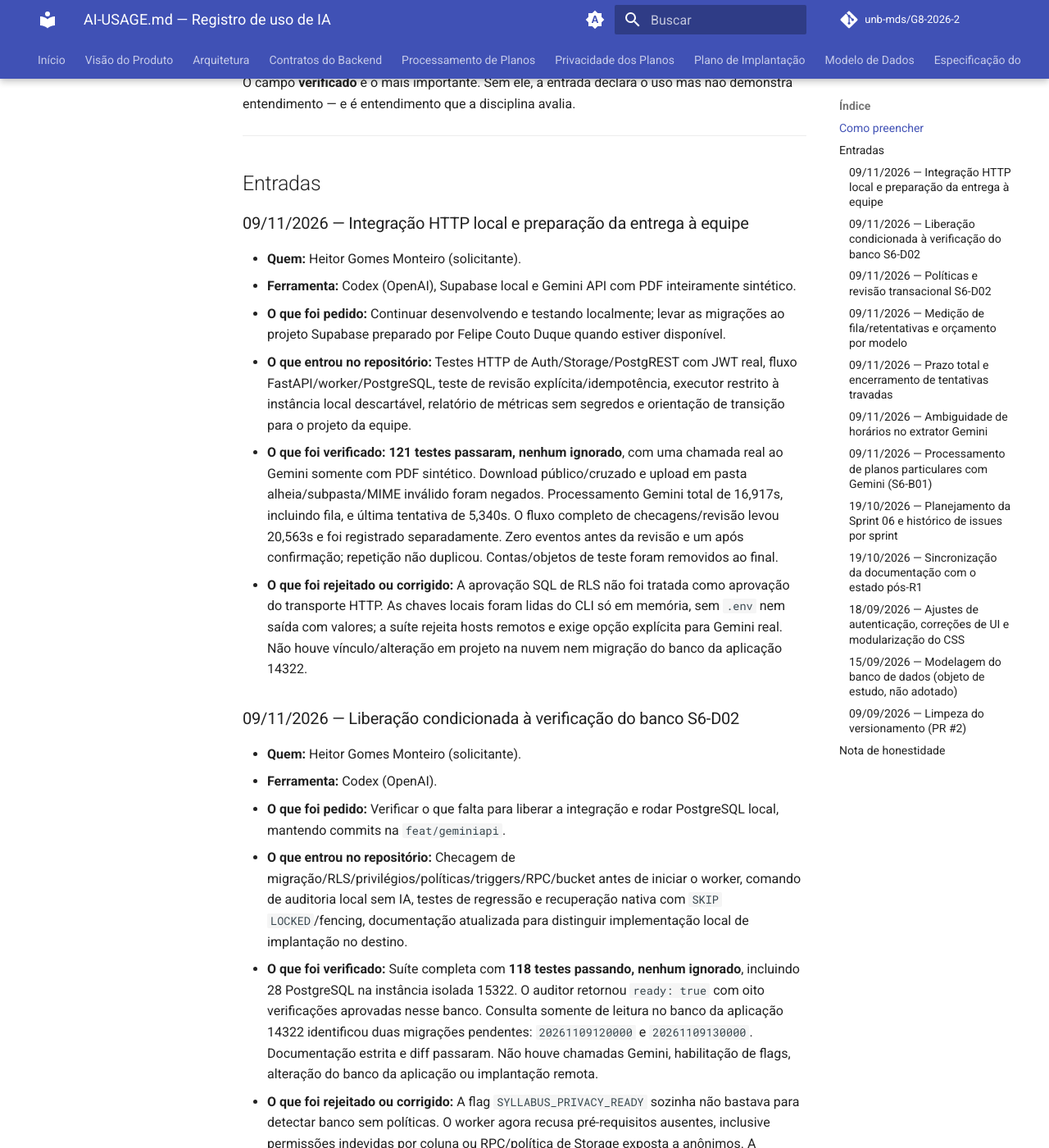
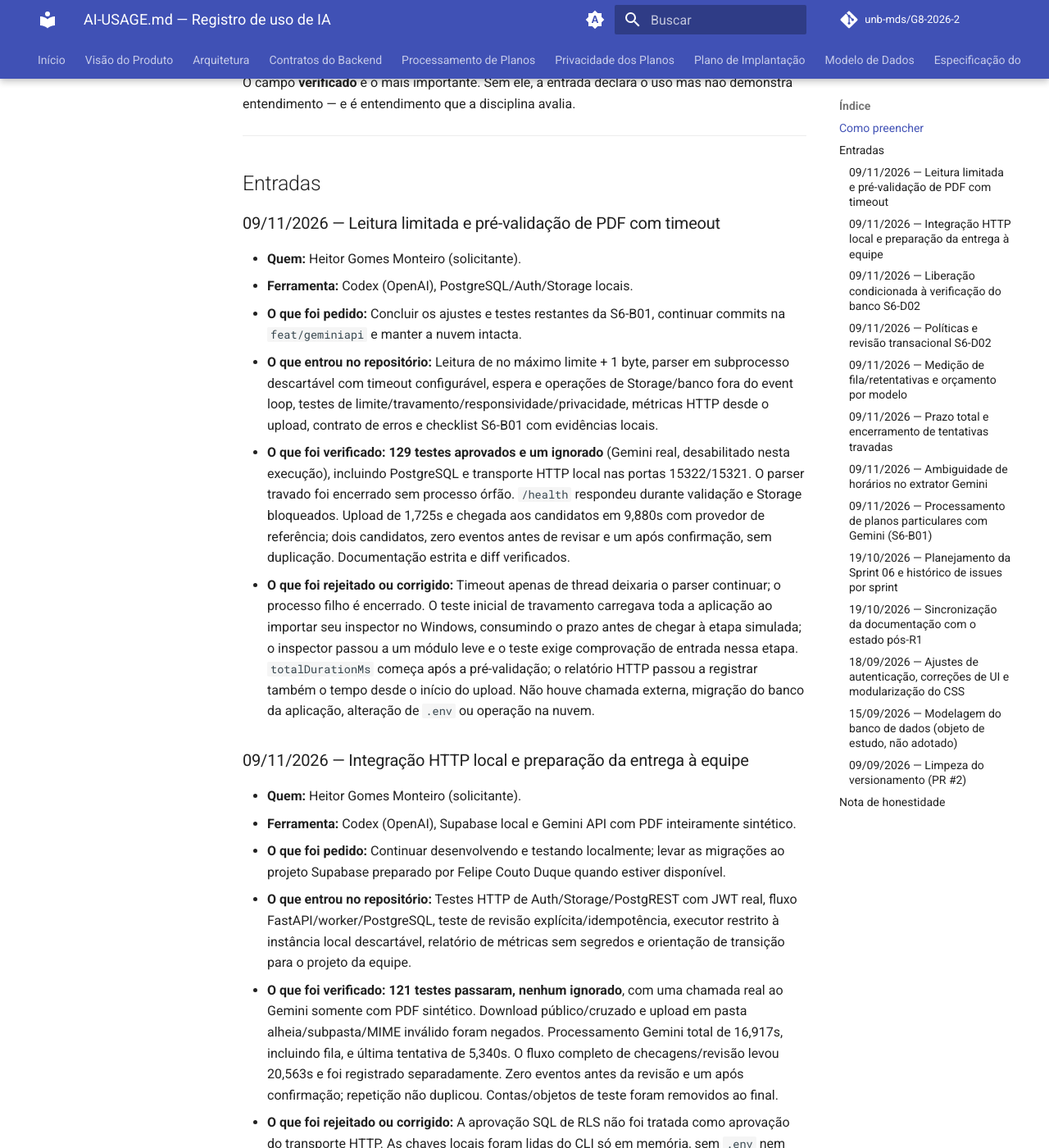
Before and after one commit to unb-mds/2026-2-AgendaUnB, an MkDocs documentation site: the page built from docs/AI-USAGE.md, in a window 1280 px wide and 1400 px high, scrolled down 772 px. Shown: the whole window at 82% size. Built offline with MkDocs 1.6.1 and Material for MkDocs 9.7.7, drawn with Linux system fonts in a browser that asks for light colours; comment, search, counter and statistics services are not loaded.

Commit message:
docs(syllabus): registra testes finais e conclui checklist local da S6-B01

````diff
--- a/docs/AI-USAGE.md
+++ b/docs/AI-USAGE.md
@@ -29,6 +29,15 @@ O campo **verificado** é o mais importante. Sem ele, a entrada declara o uso ma
 ---
 
 ## Entradas
+
+### 09/11/2026 — Leitura limitada e pré-validação de PDF com timeout
+
+- **Quem:** Heitor Gomes Monteiro (solicitante).
+- **Ferramenta:** Codex (OpenAI), PostgreSQL/Auth/Storage locais.
+- **O que foi pedido:** Concluir os ajustes e testes restantes da S6-B01, continuar commits na `feat/geminiapi` e manter a nuvem intacta.
+- **O que entrou no repositório:** Leitura de no máximo limite + 1 byte, parser em subprocesso descartável com timeout configurável, espera e operações de Storage/banco fora do event loop, testes de limite/travamento/responsividade/privacidade, métricas HTTP desde o upload, contrato de erros e checklist S6-B01 com evidências locais.
+- **O que foi verificado:** **129 testes aprovados e um ignorado** (Gemini real, desabilitado nesta execução), incluindo PostgreSQL e transporte HTTP local nas portas 15322/15321. O parser travado foi encerrado sem processo órfão. `/health` respondeu durante validação e Storage bloqueados. Upload de 1,725s e chegada aos candidatos em 9,880s com provedor de referência; dois candidatos, zero eventos antes de revisar e um após confirmação, sem duplicação. Documentação estrita e diff verificados.
+- **O que foi rejeitado ou corrigido:** Timeout apenas de thread deixaria o parser continuar; o processo filho é encerrado. O teste inicial de travamento carregava toda a aplicação ao importar seu inspector no Windows, consumindo o prazo antes de chegar à etapa simulada; o inspector passou a um módulo leve e o teste exige comprovação de entrada nessa etapa. `totalDurationMs` começa após a pré-validação; o relatório HTTP passou a registrar também o tempo desde o início do upload. Não houve chamada externa, migração do banco da aplicação, alteração de `.env` ou operação na nuvem.
 
 ### 09/11/2026 — Integração HTTP local e preparação da entrega à equipe
 
--- a/docs/processamento-planos.md
+++ b/docs/processamento-planos.md
@@ -26,6 +26,23 @@ equivalência de expressões arbitrárias de políticas.
 
 ## Arquitetura e recuperação
 
+Antes de aceitar o upload, a API lê no máximo `MAX_UPLOAD_SIZE_BYTES + 1` bytes:
+o byte adicional permite rejeitar excesso sem carregar o arquivo inteiro na
+memória da aplicação. O parser multipart pode usar arquivo temporário; esse
+limite de leitura não substitui um limite de recepção HTTP da hospedagem.
+Extensão, MIME e assinatura são conferidos antes de iniciar o parser de PDF.
+
+A pré-validação de integridade, senha, páginas e texto selecionável roda em um
+subprocesso `spawn` descartável, com prazo padrão de **8s**, incluindo sua criação.
+A espera e as operações síncronas de Storage/banco usam o pool de threads da API;
+outras requisições continuam respondendo. Ao vencer o prazo, o parser é encerrado
+(limpeza de até 2,2s adicionais) e o upload retorna **422**. Falha do processo ou
+de comunicação retorna **503**. Nenhum desses casos envia o PDF ao Storage ou
+cria linha na fila. A pré-validação ainda é aguardada pelo upload; a extração
+completa e a IA acontecem somente no worker após o **202**.
+O filho devolve apenas um código de uma lista fixa; mensagens do parser e
+conteúdo do documento não são encaminhados a respostas ou logs.
+
 ```mermaid
 flowchart LR
     UP[Upload autenticado] --> STORAGE[PDF no Storage privado]
@@ -39,7 +56,7 @@ flowchart LR
     CAND --> REVIEW[Revisão futura S6-B02]
 ```
 
-A API não inicia threads, `BackgroundTasks` ou chamadas à IA. A própria linha de
+A API não agenda extração/IA em `BackgroundTasks` nem chama a IA. A própria linha de
 `planos_ensino` é a fila persistente; reiniciar API/worker não perde a tarefa.
 O worker consulta a fila a cada segundo quando ocioso. Em PostgreSQL, usa
 `FOR UPDATE SKIP LOCKED` para reivindicar uma linha, incrementa `execucao_atual`,
@@ -79,6 +96,7 @@ em 09/11/2026.
 | --- | --- | --- |
 | `GEMINI_API_KEY` | Ausente | Segredo no ambiente do backend/worker, nunca `VITE_` |
 | `GEMINI_MODEL` | `gemini-3.5-flash-lite` | Alterar junto aos preços e à avaliação do corpus |
+| `SYLLABUS_UPLOAD_VALIDATION_TIMEOUT_SECONDS` | 8 | Prazo do parser na pré-validação do upload; finito, maior que zero e no máximo 30; independente do worker |
 | `SYLLABUS_AI_TIMEOUT_SECONDS` | 12 | Timeout de rede por operação e verificação de tempo ao receber resposta; máximo 30 |
 | `SYLLABUS_ATTEMPT_TIMEOUT_SECONDS` | 18 | Prazo total do subprocesso (Storage, PDF e IA); máximo 60, sempre menor que o lease |
 | `SYLLABUS_MAX_ATTEMPTS` | 2 | Total por arquivo, inclusive recuperação após interrupção; máximo 3 |
@@ -171,6 +189,11 @@ os timestamps persistidos de criação/término, incluindo fila e retentativas;
 antes do término, retorna nulo. Logs de sucesso/falha usam esse total para indicar
 desvios de 20s, mesmo se a tentativa final foi rápida. Recuperações sem orçamento
 ou tentativas restantes também registram a duração total.
+Esse campo começa após a pré-validação e não inclui a recepção do upload. O teste
+HTTP registra separadamente `upload_duration_ms` e `upload_to_candidates_ms`,
+este último incluindo pré-validação, Storage, fila e conclusão do processamento.
+Também inclui as checagens de acesso executadas pelo teste enquanto a tarefa
+aguarda despacho; não equivale a uma medição da hospedagem final.
 
 ## Avaliação reproduzível
 
@@ -222,3 +245,25 @@ persistidas. Nenhuma data precisou ser bloqueada nessa execução; os testes
 adversariais locais verificam a remoção de datas sem evidência. A amostra é pequena
 e sintética; não representa todos os formatos de cronograma da UnB nem comprova
 resistência geral a instruções maliciosas.
+
+### Regressão local do upload — 09/11/2026
+
+Depois de limitar a leitura e isolar a pré-validação, a suíte completa teve
+**129 testes aprovados e um ignorado**: somente a chamada real ao Gemini foi
+omitida explicitamente nesta execução. PostgreSQL, Auth, Storage e PostgREST
+rodaram na instância local descartável (API 15321, banco 15322); o banco da
+aplicação e a nuvem não foram alterados.
+
+Os testes novos verificam leitura de limite + 1 byte, aceitação do tamanho exato,
+parser travado encerrado em até 6s com prazo de 3s sem deixar filho, mensagens
+sanitizadas e ausência de gravação após timeout/falha. `/health` respondeu em
+menos de 2s enquanto validação ou Storage estavam bloqueados por uma barreira;
+o upload permaneceu aguardando até o teste liberar essa barreira.
+
+O [relatório HTTP desta regressão](benchmarks/syllabus-upload-local-2026-11-09.json)
+registra **1,725s** para o upload e **9,880s** desde seu início até os candidatos,
+incluindo as checagens de acesso durante a espera na fila. A última tentativa
+levou 4,109s. A resposta de IA foi uma referência sintética, sem rede externa;
+esses tempos não atualizam a avaliação do Gemini apresentada acima. O fluxo
+registrou dois candidatos, zero eventos antes de revisar e um após confirmação,
+sem duplicar na repetição. Contas e objetos sintéticos foram removidos ao final.
````
Also changed, not shown: docs/benchmarks/syllabus-upload-local-2026-11-09.json (added, +33 -0 lines), docs/sprints/sprint-6.md (+15 -6 lines), 1 other file.
